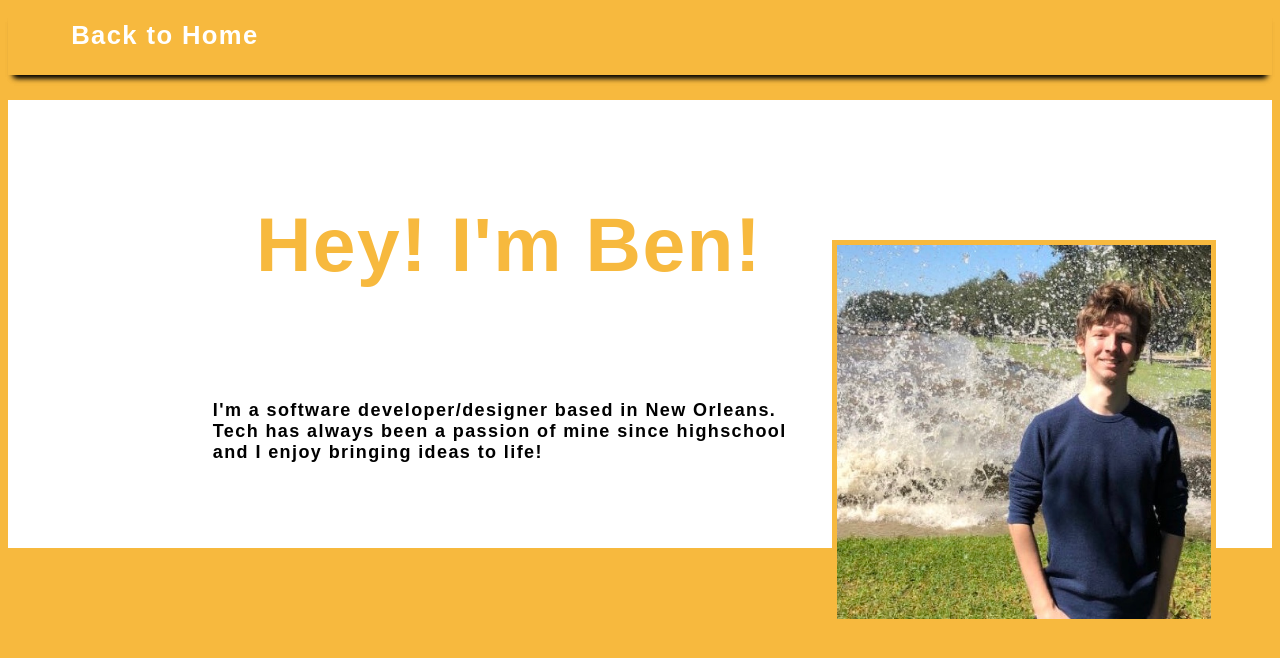
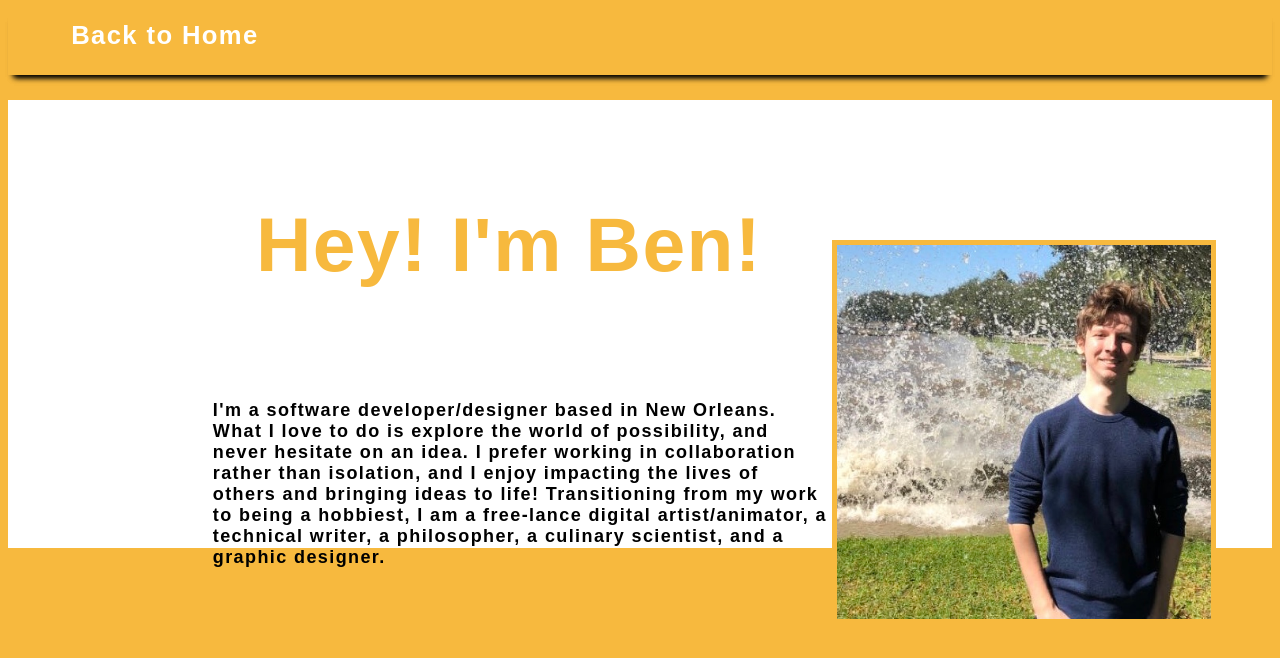
Before and after one commit to BenYoss/Porfolio, a Next.js app: page /about in a window 1280 px wide. Shown: the top 658 px of the page. Built offline with nearby package versions, Linux system fonts and the light colour scheme.

Commit message:
(fix) about me page

```diff
--- a/pages/about.jsx
+++ b/pages/about.jsx
@@ -1,10 +1,7 @@
 /* eslint-disable import/extensions */
 /* eslint-disable import/no-unresolved */
-// import Footer from '../components/Footer';
 import { useEffect, useState } from 'react';
 import Navbar from '../components/Navbar';
-// import Image from 'next/image';
-// import img from '../components/resources/image0.jpg';
 
 export default function About({ transClick, setTransClick }) {
   const [, setReload] = useState();
@@ -37,8 +34,13 @@
                 <div className="about-description mobile">
                   <span>
                       I'm a software developer/designer based in New Orleans.
-                      Tech has always been a passion of mine since highschool
-                      and I enjoy <b>bringing ideas to life!</b>
+                      What I love to do is explore the world of possibility,
+                      and never hesitate on an idea. I prefer working in
+                      collaboration rather than isolation, and I enjoy impacting
+                      the lives of others and bringing ideas to life!
+                      Transitioning from my work to being a hobbiest, I
+                      am a free-lance digital artist/animator, a technical writer,
+                      a philosopher, a culinary scientist, and a graphic designer.
                   </span>
                 </div>
               </div>
@@ -57,11 +59,16 @@
               <div className="about-me-layer">
               </div>
               <div className="about-description">
-                <span>
-                    I'm a software developer/designer based in New Orleans.
-                    Tech has always been a passion of mine since highschool
-                    and I enjoy <b>bringing ideas to life!</b>
-                </span>
+                  <span>
+                      I'm a software developer/designer based in New Orleans.
+                      What I love to do is explore the world of possibility,
+                      and never hesitate on an idea. I prefer working in
+                      collaboration rather than isolation, and I enjoy impacting
+                      the lives of others and bringing ideas to life!
+                      Transitioning from my work to being a hobbiest, I
+                      am a free-lance digital artist/animator, a technical writer,
+                      a philosopher, a culinary scientist, and a graphic designer.
+                  </span>
               </div>
             </div>
             </div>
--- a/styles/styles.scss
+++ b/styles/styles.scss
@@ -149,6 +149,8 @@
   font-size: large;
   margin-left: 16vw;
   max-width: 48vw;
+  display: flex;
+  justify-content: center;
   top: 50%;
   animation: about-description-tween ease-out 4s;
   &.mobile {
```
Also changed, not shown: public/drag.png.
